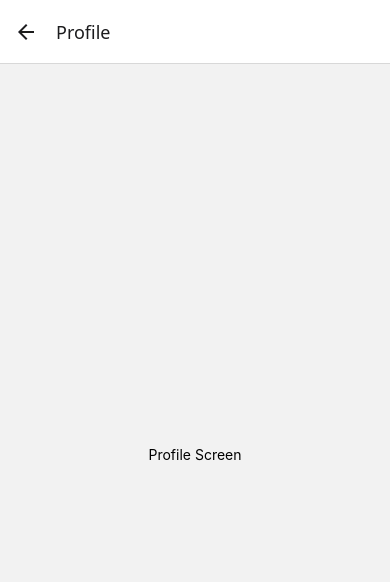
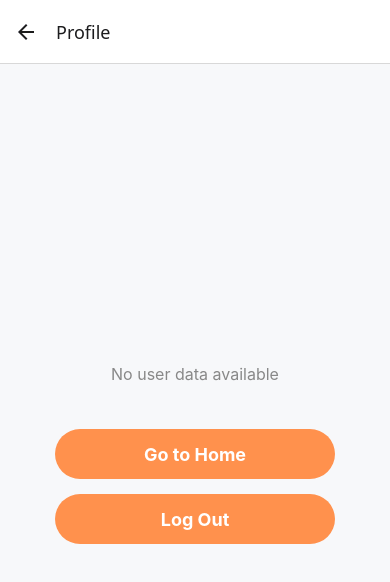
Before and after one commit to TUDublinBlanchBusinessIT/project-Sozifatima-1, a React Native app: screen /Profile in a window 390 px wide. Shown: the top 582 px of the page. Built offline with nearby package versions, Linux system fonts and the light colour scheme.

Commit message:
profile page made

```diff
--- a/DiscountsScreen.js
+++ b/DiscountsScreen.js
@@ -1,11 +1,15 @@
 import React, { useState } from 'react';
-import { View, Text, StyleSheet, TouchableOpacity, ScrollView } from 'react-native';
+import { View, Text, StyleSheet, TouchableOpacity, ScrollView, Alert } from 'react-native';
 
 export default function DiscountsScreen({ navigation }) {
   const [selectedDiscount, setSelectedDiscount] = useState('');
 
   const handleSelectDiscount = (discount) => {
     setSelectedDiscount(discount);
+  };
+
+  const handleApplyDiscount = (discount) => {
+    Alert.alert(`${discount} Discount applied!`);
   };
 
   return (
@@ -34,7 +38,12 @@ export default function DiscountsScreen({ navigation }) {
             {selectedDiscount === '10%' ? '✔ ' : ''} 10% Discount on your next order
           </Text>
           {selectedDiscount === '10%' && (
-            <Text style={styles.details}>Use Now!</Text>
+            <TouchableOpacity
+              style={styles.applyButton}
+              onPress={() => handleApplyDiscount('10%')}
+            >
+              <Text style={styles.applyButtonText}>Applied</Text>
+            </TouchableOpacity>
           )}
         </TouchableOpacity>
 
@@ -49,7 +58,12 @@ export default function DiscountsScreen({ navigation }) {
             {selectedDiscount === '30%' ? '✔ ' : ''} Limited Offer: 30% off your next order
           </Text>
           {selectedDiscount === '30%' && (
-            <Text style={styles.details}>Use Now!</Text>
+            <TouchableOpacity
+              style={styles.applyButton}
+              onPress={() => handleApplyDiscount('30%')}
+            >
+              <Text style={styles.applyButtonText}>Applied</Text>
+            </TouchableOpacity>
           )}
         </TouchableOpacity>
 
@@ -64,7 +78,12 @@ export default function DiscountsScreen({ navigation }) {
             {selectedDiscount === '60%' ? '✔ ' : ''} Get 60% off your next order
           </Text>
           {selectedDiscount === '60%' && (
-            <Text style={styles.details}>Use Code 3457!</Text>
+            <TouchableOpacity
+              style={styles.applyButton}
+              onPress={() => handleApplyDiscount('60%')}
+            >
+              <Text style={styles.applyButtonText}>Applied</Text>
+            </TouchableOpacity>
           )}
         </TouchableOpacity>
 
@@ -78,6 +97,14 @@ export default function DiscountsScreen({ navigation }) {
           <Text style={styles.discountText}>
             {selectedDiscount === 'EXPIRED' ? '✔ ' : ''} EXPIRED!!
           </Text>
+          {selectedDiscount === 'EXPIRED' && (
+            <TouchableOpacity
+              style={styles.applyButton}
+              onPress={() => handleApplyDiscount('EXPIRED')}
+            >
+              <Text style={styles.applyButtonText}>Applied</Text>
+            </TouchableOpacity>
+          )}
         </TouchableOpacity>
       </ScrollView>
     </View>
@@ -88,22 +115,22 @@ const styles = StyleSheet.create({
   container: {
     flex: 1,
     padding: 20,
-    backgroundColor: '#f5f5f5', // Lighter background color
+    backgroundColor: '#f7f8fa',
   },
   navBar: {
     flexDirection: 'row',
-    justifyContent: 'space-between',
+    justifyContent: 'space-around',
     marginBottom: 20,
-    paddingVertical: 12,
-    backgroundColor: '#ffffff',
-    borderRadius: 25,
+    paddingVertical: 10,
+    backgroundColor: '#fff',
+    borderRadius: 15,
     shadowColor: '#000',
-    shadowOpacity: 0.2,
-    shadowRadius: 8,
-    elevation: 5,
+    shadowOpacity: 0.1,
+    shadowRadius: 5,
+    elevation: 3,
   },
   navItem: {
-    fontSize: 18,
+    fontSize: 16,
     fontWeight: 'bold',
     color: '#333',
   },
@@ -113,19 +140,17 @@ const styles = StyleSheet.create({
     alignItems: 'center',
     padding: 20,
     marginBottom: 15,
-    backgroundColor: '#ffffff',
+    backgroundColor: '#fff',
     borderRadius: 15,
     shadowColor: '#000',
     shadowOpacity: 0.1,
     shadowRadius: 5,
     elevation: 3,
-    borderLeftWidth: 5,
-    borderLeftColor: '#ff914d', // Subtle left border
   },
   selectedDiscount: {
     borderColor: '#ff914d',
     borderWidth: 2,
-    backgroundColor: '#ffebd6', // Light highlight when selected
+    backgroundColor: '#ffebd6', // Light background color when selected
   },
   discountText: {
     fontSize: 16,
@@ -137,4 +162,14 @@ const styles = StyleSheet.create({
     fontSize: 14,
     color: '#ff914d', // Highlighted color for details
   },
+  applyButton: {
+    backgroundColor: '#ff914d',
+    borderRadius: 25,
+    paddingVertical: 8,
+    paddingHorizontal: 20,
+  },
+  applyButtonText: {
+    color: '#fff',
+    fontWeight: 'bold',
+  },
 });
--- a/ProfileScreen.js
+++ b/ProfileScreen.js
@@ -1,10 +1,50 @@
-import React from 'react';
-import { View, Text, StyleSheet } from 'react-native';
+import React, { useState, useEffect } from 'react';
+import { View, Text, StyleSheet, TouchableOpacity, Alert } from 'react-native';
+import { auth } from './firebaseconfig'; // Firebase authentication
+import { signOut } from 'firebase/auth'; // Firebase sign out function
 
-export default function ProfileScreen() {
+export default function ProfileScreen({ navigation }) {
+  const [user, setUser] = useState(null);
+
+  useEffect(() => {
+    const currentUser = auth.currentUser;
+    setUser(currentUser);
+  }, []);
+
+  const handleLogout = async () => {
+    try {
+      await signOut(auth);
+      navigation.navigate('Login'); // Navigate to Login screen after logging out
+      Alert.alert('Logged out successfully!');
+    } catch (error) {
+      Alert.alert('Error', 'Something went wrong while logging out.');
+    }
+  };
+
   return (
     <View style={styles.container}>
-      <Text>Profile Screen</Text>
+      {user ? (
+        <View style={styles.profileInfo}>
+          <Text style={styles.name}>Welcome, {user.displayName || 'User'}</Text>
+          <Text style={styles.email}>Email: {user.email}</Text>
+        </View>
+      ) : (
+        <Text style={styles.noUser}>No user data available</Text>
+      )}
+
+      <TouchableOpacity
+        style={styles.button}
+        onPress={() => navigation.navigate('Home')} // Navigate to Home
+      >
+        <Text style={styles.buttonText}>Go to Home</Text>
+      </TouchableOpacity>
+
+      <TouchableOpacity
+        style={styles.button}
+        onPress={handleLogout} // Log out the user
+      >
+        <Text style={styles.buttonText}>Log Out</Text>
+      </TouchableOpacity>
     </View>
   );
 }
@@ -15,5 +55,39 @@ const styles = StyleSheet.create({
     justifyContent: 'center',
     alignItems: 'center',
     padding: 20,
+    backgroundColor: '#f7f8fa',
+  },
+  profileInfo: {
+    marginBottom: 30,
+    alignItems: 'center',
+  },
+  name: {
+    fontSize: 22,
+    fontWeight: 'bold',
+    color: '#333',
+  },
+  email: {
+    fontSize: 16,
+    color: '#666',
+  },
+  noUser: {
+    fontSize: 16,
+    color: '#888',
+    marginBottom: 30,
+  },
+  button: {
+    width: '80%',
+    height: 50,
+    backgroundColor: '#ff914d',
+    justifyContent: 'center',
+    alignItems: 'center',
+    borderRadius: 25,
+    marginTop: 15,
+    elevation: 5,
+  },
+  buttonText: {
+    color: '#fff',
+    fontSize: 18,
+    fontWeight: 'bold',
   },
 });
```
